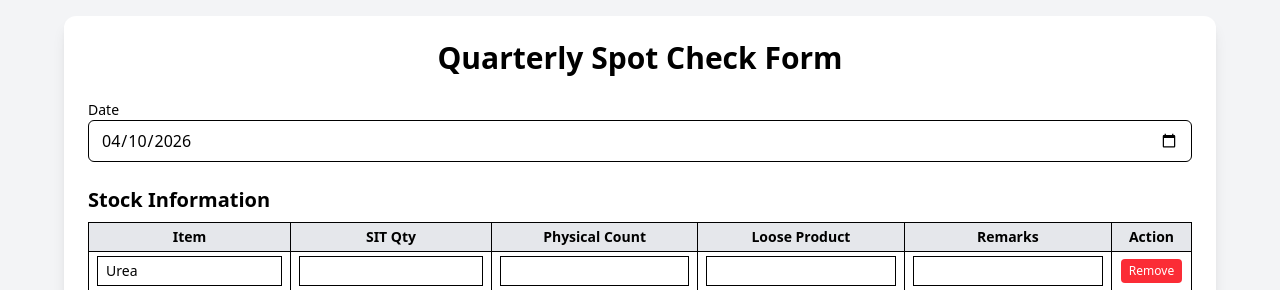
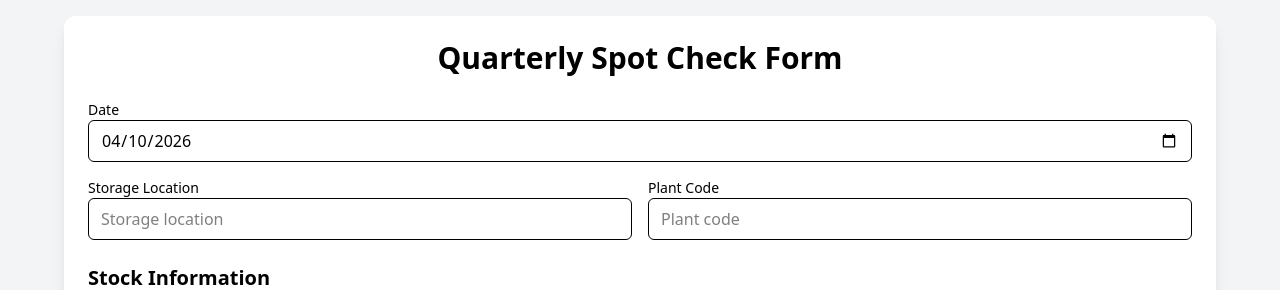
Before and after one commit to HanzlaTariq/engro-ems-frontend, a React (Vite) app: page /quarterly-spot-check in a window 1280 px wide. Shown: the top 290 px of the page. Built offline with nearby package versions, Linux system fonts and the light colour scheme; no server answers; sample sign-in values are in the browser's storage.

Commit message:
spotcheck

```diff
--- a/src/pages/QuarterlySpotCheckForm.jsx
+++ b/src/pages/QuarterlySpotCheckForm.jsx
@@ -6,6 +6,8 @@ export default function QuarterlySpotCheckForm() {
     const { user } = React.useContext(AuthContext);
     const [form, setForm] = useState({
         date: new Date().toISOString().split("T")[0],
+        storageLocation: "",
+        plantCode: "",
         stocks: [
             { item: "Urea", sitQty: "", physicalCount: "", looseProduct: "", remarks: "" },
             { item: "EEDAP", sitQty: "", physicalCount: "", looseProduct: "", remarks: "" },
@@ -223,6 +225,29 @@ export default function QuarterlySpotCheckForm() {
                         onChange={(e) => setForm({ ...form, date: e.target.value })}
                         className="border rounded-md px-3 py-2 w-full"
                     />
+                </div>
+
+                <div className="grid grid-cols-1 md:grid-cols-2 gap-4 mb-6">
+                    <div>
+                        <label className="block text-sm font-medium">Storage Location</label>
+                        <input
+                            type="text"
+                            value={form.storageLocation}
+                            onChange={(e) => setForm({ ...form, storageLocation: e.target.value })}
+                            className="border rounded-md px-3 py-2 w-full"
+                            placeholder="Storage location"
+                        />
+                    </div>
+                    <div>
+                        <label className="block text-sm font-medium">Plant Code</label>
+                        <input
+                            type="text"
+                            value={form.plantCode}
+                            onChange={(e) => setForm({ ...form, plantCode: e.target.value })}
+                            className="border rounded-md px-3 py-2 w-full"
+                            placeholder="Plant code"
+                        />
+                    </div>
                 </div>
 
                 {/* Stock Section */}
--- a/src/pages/QuarterlySpotCheckList.jsx
+++ b/src/pages/QuarterlySpotCheckList.jsx
@@ -349,6 +349,14 @@ export default function QuarterlySpotCheckPrintView() {
                                                             <div className="font-medium text-gray-800">{selectedCheck.warehouseIncharge}</div>
                                                         </div>
                                                         <div>
+                                                            <label className="block text-xs text-gray-500 mb-1">Storage Location</label>
+                                                            <div className="font-medium text-gray-800">{selectedCheck.storageLocation || "-"}</div>
+                                                        </div>
+                                                        <div>
+                                                            <label className="block text-xs text-gray-500 mb-1">Plant Code</label>
+                                                            <div className="font-medium text-gray-800">{selectedCheck.plantCode || "-"}</div>
+                                                        </div>
+                                                        <div>
                                                             <label className="block text-xs text-gray-500 mb-1">Verified By</label>
                                                             <div className="font-medium text-gray-800">{selectedCheck.doEmail}</div>
                                                         </div>
@@ -456,6 +464,8 @@ export default function QuarterlySpotCheckPrintView() {
                     <div className="mb-1">
                         <p><strong>Date:</strong> _________________</p>
                         <p><strong>As per WMS Dated:</strong> _________________</p>
+                        <p><strong>Storage Location:</strong> {selectedCheck.storageLocation || "-"}</p>
+                        <p><strong>Plant Code:</strong> {selectedCheck.plantCode || "-"}</p>
                     </div>
 
                     {/* Stock Table */}
--- a/src/pages/WeeklySpotCheckForm.jsx
+++ b/src/pages/WeeklySpotCheckForm.jsx
@@ -7,6 +7,8 @@ export default function WeeklySpotCheckForm() {
     const { user } = React.useContext(AuthContext);
     const [form, setForm] = useState({
         date: new Date().toISOString().split("T")[0],
+        storageLocation: "",
+        plantCode: "",
         stocks: [
             { item: "Urea", sitQty: "", physicalCount: "", looseProduct: "", remarks: "" },
             { item: "EEDAP", sitQty: "", physicalCount: "", looseProduct: "", remarks: "" },
@@ -224,6 +226,29 @@ export default function WeeklySpotCheckForm() {
                         onChange={(e) => setForm({ ...form, date: e.target.value })}
                         className="border rounded-md px-3 py-2 w-full"
                     />
+                </div>
+
+                <div className="grid grid-cols-1 md:grid-cols-2 gap-4 mb-6">
+                    <div>
+                        <label className="block text-sm font-medium">Storage Location</label>
+                        <input
+                            type="text"
+                            value={form.storageLocation}
+                            onChange={(e) => setForm({ ...form, storageLocation: e.target.value })}
+                            className="border rounded-md px-3 py-2 w-full"
+                            placeholder="Storage location"
+                        />
+                    </div>
+                    <div>
+                        <label className="block text-sm font-medium">Plant Code</label>
+                        <input
+                            type="text"
+                            value={form.plantCode}
+                            onChange={(e) => setForm({ ...form, plantCode: e.target.value })}
+                            className="border rounded-md px-3 py-2 w-full"
+                            placeholder="Plant code"
+                        />
+                    </div>
                 </div>
 
                 {/* Stock Section */}
--- a/src/pages/WeeklySpotCheckList.jsx
+++ b/src/pages/WeeklySpotCheckList.jsx
@@ -358,6 +358,14 @@ export default function WeeklySpotCheckPrintView() {
                                                             <div className="font-medium text-gray-800">{selectedCheck.warehouseIncharge}</div>
                                                         </div>
                                                         <div>
+                                                            <label className="block text-xs text-gray-500 mb-1">Storage Location</label>
+                                                            <div className="font-medium text-gray-800">{selectedCheck.storageLocation || "-"}</div>
+                                                        </div>
+                                                        <div>
+                                                            <label className="block text-xs text-gray-500 mb-1">Plant Code</label>
+                                                            <div className="font-medium text-gray-800">{selectedCheck.plantCode || "-"}</div>
+                                                        </div>
+                                                        <div>
                                                             <label className="block text-xs text-gray-500 mb-1">Verified By</label>
                                                             <div className="font-medium text-gray-800">{selectedCheck.doEmail}</div>
                                                         </div>
@@ -480,6 +488,8 @@ export default function WeeklySpotCheckPrintView() {
                     <div className="mb-1">
                         <p><strong>Date:</strong> _________________</p>
                         <p><strong>As per WMS Dated:</strong> _________________</p>
+                        <p><strong>Storage Location:</strong> {selectedCheck.storageLocation || "-"}</p>
+                        <p><strong>Plant Code:</strong> {selectedCheck.plantCode || "-"}</p>
                     </div>
 
                     {/* Stock Table */}
```
